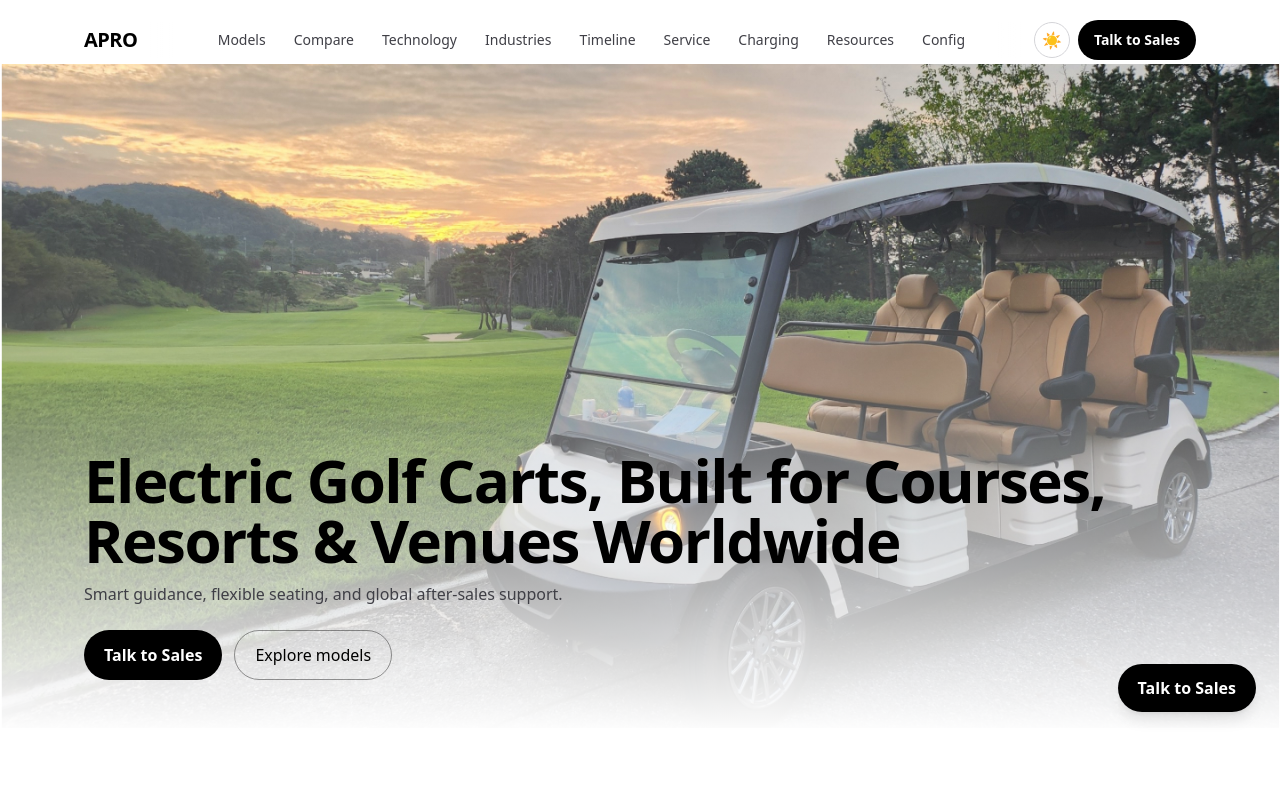
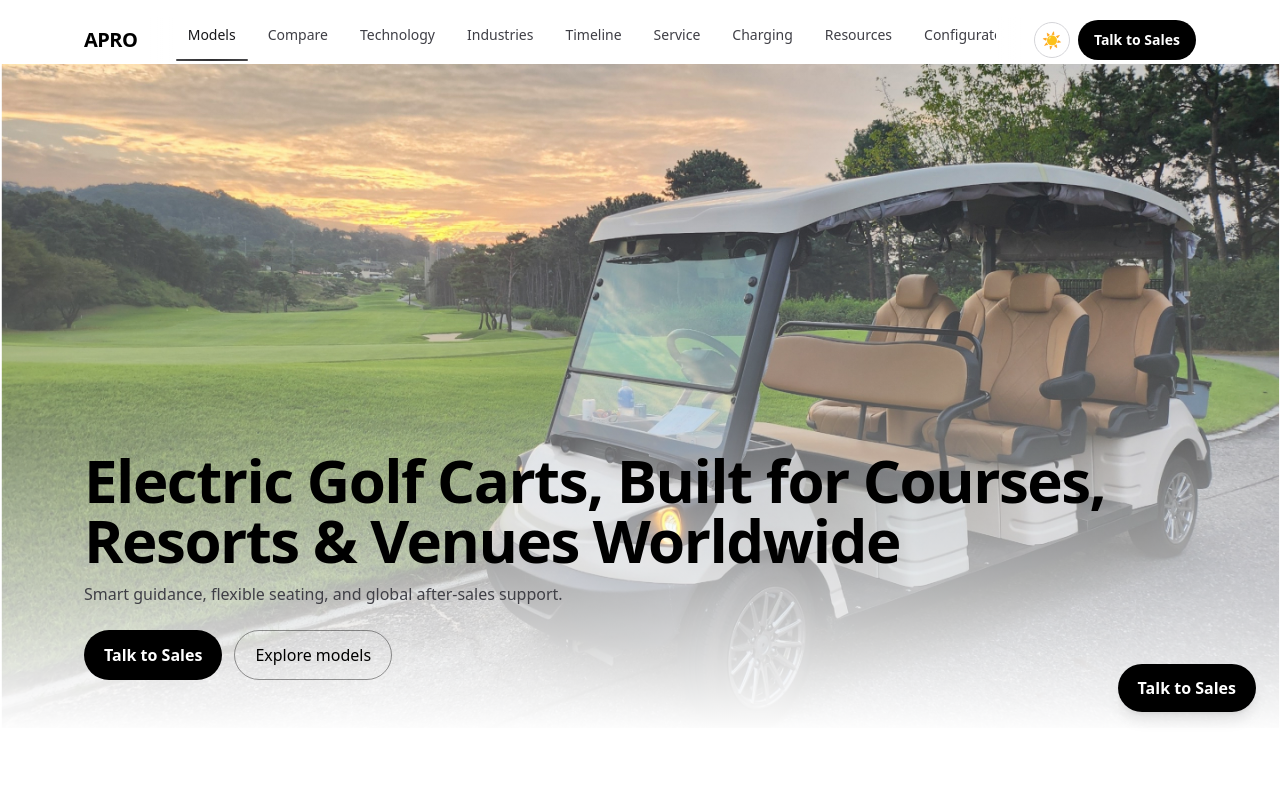
Before and after one commit to Aproglobal/apro-global-site, a React (Vite) app: page / in a window 1280 px wide. Shown: the top 800 px of the page. Built offline with nearby package versions, Linux system fonts and the light colour scheme.

Commit message:
Update Header.tsx

```diff
--- a/src/components/Header.tsx
+++ b/src/components/Header.tsx
@@ -15,6 +15,7 @@ import { openLead } from "./LeadModal";
 type NavItem = { id: string; label: string };
 
 const LABELS: Record<string, string> = {
+  company: "Company",
   models: "Models",
   technology: "Technology",
   industries: "Industries",
@@ -26,10 +27,12 @@ const LABELS: Record<string, string> = {
   configurator: "Configurator",
   fleet: "Fleet",
   service: "Service",
+  partners: "Partners",
   contact: "Contact",
 };
 
 const CANDIDATE_IDS = [
+  "company",
   "models",
   "technology",
   "industries",
@@ -41,11 +44,12 @@ const CANDIDATE_IDS = [
   "configurator",
   "fleet",
   "service",
+  "partners",
   "contact",
-];
+] as const;
 
 /** -------------------------------
- *  Theme (시간대 자동 + 사용자가 Light/Dark 둘 중 하나만 고정)
+ *  Theme (2-state toggle + time-of-day auto if unset)
  * --------------------------------*/
 type UserPref = "light" | "dark" | null;
 const USER_KEY = "theme_user_pref";
@@ -109,7 +113,7 @@ function getDocTop(el: Element) {
   return rect.top + scrollY;
 }
 
-/** Header 높이를 CSS 변수로 반영 */
+/** Header height → CSS var */
 function setHeaderVar(px: number) {
   const r = document.documentElement;
   r.style.setProperty("--header-h", `${px}px`);
@@ -130,7 +134,49 @@ export default function Header() {
   const desktopScrollRef = useRef<HTMLDivElement | null>(null);
   const headerRef = useRef<HTMLElement | null>(null);
 
-  /** Header 높이 → CSS 변수 */
+  // moving underline indicator
+  const indicatorRef = useRef<HTMLDivElement | null>(null);
+  const buttonRefs = useRef<Record<string, HTMLButtonElement | null>>({});
+  const [indicator, setIndicator] = useState<{ left: number; width: number; visible: boolean }>({
+    left: 0,
+    width: 0,
+    visible: false,
+  });
+
+  const updateIndicator = useCallback(
+    (id?: string) => {
+      const curId = id ?? active;
+      const wrap = desktopScrollRef.current;
+      const btn = curId ? buttonRefs.current[curId] : null;
+      if (!wrap || !btn) {
+        setIndicator((p) => ({ ...p, visible: false }));
+        return;
+      }
+      const left = btn.offsetLeft - wrap.scrollLeft;
+      const width = btn.offsetWidth;
+      setIndicator({ left, width, visible: true });
+    },
+    [active]
+  );
+
+  useEffect(() => {
+    updateIndicator();
+  }, [active, updateIndicator]);
+
+  useEffect(() => {
+    const wrap = desktopScrollRef.current;
+    if (!wrap) return;
+    const onScroll = () => updateIndicator();
+    const onResize = () => updateIndicator();
+    wrap.addEventListener("scroll", onScroll, { passive: true });
+    window.addEventListener("resize", onResize);
+    return () => {
+      wrap.removeEventListener("scroll", onScroll as any);
+      window.removeEventListener("resize", onResize);
+    };
+  }, [updateIndicator]);
+
+  /** Header height → CSS var */
   useLayoutEffect(() => {
     if (!headerRef.current) return;
     const el = headerRef.current;
@@ -161,12 +207,12 @@ export default function Header() {
     const recalc = () => {
       const existing = CANDIDATE_IDS
         .map((id) => ({ id, el: document.getElementById(id) }))
-        .filter(
-          (x): x is { id: string; el: HTMLElement } => !!x && !!x.el
-        )
+        .filter((x): x is { id: string; el: HTMLElement } => !!x && !!x.el)
         .sort((a, b) => getDocTop(a.el) - getDocTop(b.el))
         .map(({ id }) => ({ id, label: LABELS[id] || id }));
       setNavItems(existing);
+      // after navItems update, line will be updated by effect watching "active"
+      setTimeout(() => updateIndicator(existing[0]?.id), 0);
     };
     recalc();
     window.addEventListener("load", recalc);
@@ -180,7 +226,7 @@ export default function Header() {
       window.removeEventListener("resize", onResize);
       if (t) window.clearTimeout(t);
     };
-  }, []);
+  }, [updateIndicator]);
 
   /** Active section highlight + bottom fallback */
   useEffect(() => {
@@ -198,7 +244,6 @@ export default function Header() {
       },
       { root: null, rootMargin: "-30% 0px -30% 0px", threshold: [0, 0.2, 0.5, 1] }
     );
-
     const targets: HTMLElement[] = [];
     navItems.forEach((n) => {
       const el = document.getElementById(n.id);
@@ -212,8 +257,7 @@ export default function Header() {
       const atBottom =
         window.innerHeight + (window.scrollY || 0) >=
         (document.scrollingElement?.scrollHeight ||
-          document.body.scrollHeight) -
-          2;
+          document.body.scrollHeight) - 2;
       if (atBottom && navItems.length) setActive(navItems[navItems.length - 1].id);
     };
     window.addEventListener("scroll", onScrollBottomFallback, { passive: true });
@@ -306,30 +350,50 @@ export default function Header() {
 
             {/* Center: Desktop Nav */}
             <div className="relative hidden lg:flex flex-1 min-w-0 items-center justify-center px-2">
+              {/* soft fades at edges */}
               <div className="pointer-events-none absolute left-0 top-0 h-full w-6 bg-gradient-to-r from-white/90 dark:from-black/70 to-transparent" />
               <div className="pointer-events-none absolute right-0 top-0 h-full w-6 bg-gradient-to-l from-white/90 dark:from-black/70 to-transparent" />
+
               <div
                 ref={desktopScrollRef}
-                className="mx-auto overflow-x-auto overscroll-x-contain"
+                className="relative mx-auto overflow-x-auto overscroll-x-contain pb-[10px]"
                 style={{
-                  scrollbarWidth: "thin",
-                  maxWidth: "min(760px, calc(100vw - 280px))",
+                  scrollbarWidth: "none",
+                  msOverflowStyle: "none",
+                  maxWidth: "min(820px, calc(100vw - 280px))",
                 }}
               >
-                <ul className="flex items-center gap-1 whitespace-nowrap pr-6">
+                {/* floating underline indicator */}
+                <div
+                  ref={indicatorRef}
+                  className={[
+                    "pointer-events-none absolute bottom-[2px] h-[2px] rounded-full",
+                    "bg-gradient-to-r from-zinc-900/80 via-zinc-900/90 to-zinc-900/80",
+                    "dark:from-white/70 dark:via-white/90 dark:to-white/70",
+                    "transition-all duration-300 ease-out",
+                  ].join(" ")}
+                  style={{
+                    left: indicator.left,
+                    width: indicator.width,
+                    opacity: indicator.visible ? 1 : 0,
+                  }}
+                />
+
+                <ul className="relative flex items-center gap-2 whitespace-nowrap pr-6">
                   {navItems.map((item) => {
                     const isActive = active === item.id;
                     return (
                       <li key={item.id}>
                         <button
                           type="button"
+                          ref={(el) => (buttonRefs.current[item.id] = el)}
                           onClick={() => onNavClick(item.id)}
                           className={[
-                            "px-3 py-2 rounded-full text-sm font-medium transition-all",
-                            "hover:-translate-y-0.5 hover:shadow-sm",
+                            "px-3 py-2 rounded-md text-sm font-medium transition-all",
+                            "hover:-translate-y-0.5 hover:opacity-90",
                             isActive
-                              ? "bg-black text-white dark:bg-white dark:text-black"
-                              : "text-zinc-700 dark:text-zinc-200 hover:bg-zinc-100/70 dark:hover:bg-zinc-800/70",
+                              ? "text-zinc-900 dark:text-white"
+                              : "text-zinc-700 dark:text-zinc-300",
                             "focus:outline-none focus-visible:ring-2 focus-visible:ring-black/20 dark:focus-visible:ring-white/20",
                           ].join(" ")}
                           aria-current={isActive ? "page" : undefined}
@@ -345,7 +409,7 @@ export default function Header() {
 
             {/* Right: Theme + CTA + Hamburger */}
             <div className="flex items-center gap-2 flex-none ml-auto">
-              {/* Theme (2-state toggle only) */}
+              {/* Theme toggle */}
               <button
                 type="button"
                 onClick={toggleTheme}
@@ -358,7 +422,7 @@ export default function Header() {
                 </span>
               </button>
 
-              {/* CTA on md+; 모바일은 드로어 내부 */}
+              {/* CTA on md+; mobile → in drawer */}
               <button
                 type="button"
                 onClick={onTalkToSales}
@@ -368,7 +432,7 @@ export default function Header() {
                 Talk to Sales
               </button>
 
-              {/* Hamburger (mobile only) */}
+              {/* Hamburger */}
               <button
                 type="button"
                 className="inline-flex lg:hidden items-center justify-center w-10 h-10 rounded-full border border-zinc-300 dark:border-zinc-700 hover:bg-zinc-100/70 dark:hover:bg-zinc-800/70 focus:outline-none focus-visible:ring-2 focus-visible:ring-black/20 dark:focus-visible:ring-white/20"
@@ -456,7 +520,7 @@ export default function Header() {
                 </button>
               </div>
 
-              {/* Menu — DOM 순서 반영 */}
+              {/* Menu — DOM order based */}
               <ul className="space-y-1">
                 {navItems.map((item) => {
                   const isActive = active === item.id;
@@ -484,7 +548,6 @@ export default function Header() {
           </div>
         </div>
       </header>
-      {/* ✅ Spacer 제거 (헤더 높이는 CSS 변수로 보정) */}
     </>
   );
 }
```
